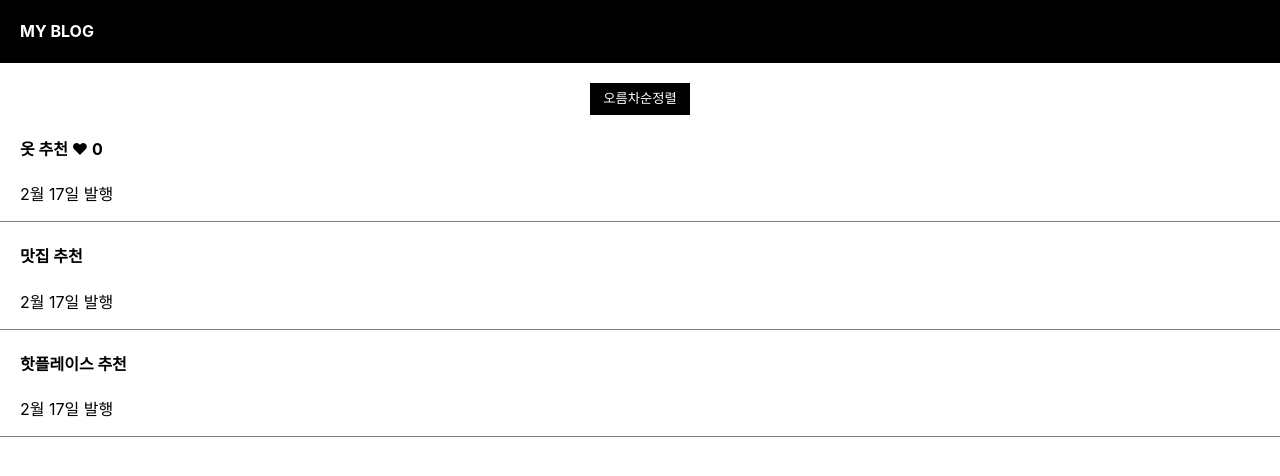
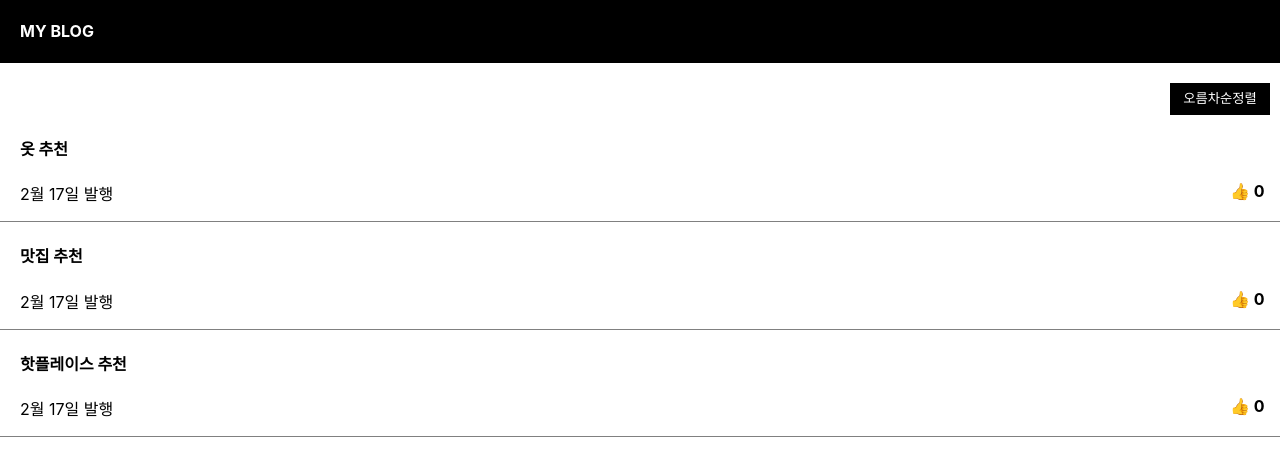
Before and after one commit to chaeeunSong/react_blog_app, a React (Create React App) app: page / in a window 1280 px wide. Shown: the top 476 px of the page. Built offline with nearby package versions, Linux system fonts and the light colour scheme.

Commit message:
코드 정리 및 레이아웃 수정 (map함수, array 응용)

```diff
--- a/src/App.css
+++ b/src/App.css
@@ -57,15 +57,22 @@ div{
 
 .like_icon{
   cursor:pointer;
+  float:right;
+  width:50px;
+  font-weight:bold;
 }
+
+.sort-box{width:100%; overflow:hidden;}
 
 .btn1{
   margin-top:20px;
+  margin-right:10px;
   width:100px;
   line-height:30px;
   border:0;
   background:#000000;
   color:#fff;
+  float:right;
 }
 
 .modal{
--- a/src/App.js
+++ b/src/App.js
@@ -6,8 +6,8 @@ function App() {
 
     let post = 'MY BLOG';
     let [title, titleChange] = useState(['옷 추천', '맛집 추천', '핫플레이스 추천']);
-    let [like, likePlus] = useState(0);
     let [modal, setModal] = useState(false);
+    let [like, likePlus] = useState( [0,0,0])
 
   return (
     <div className="App">
@@ -15,29 +15,36 @@ function App() {
             <h4>{post}</h4>
         </div>
 
-        <button className="btn1" onClick={()=> {
+        <div className="sort-box"><button className="btn1" onClick={()=> {
             let copy = [...title]
             copy = copy.sort()
             titleChange(copy)
-        }}>오름차순정렬</button>
+        }}>오름차순정렬</button></div>
 
 
-        <div className="list">
-            <h4>{ title[0] } <span className="like_icon" onClick={()=> {likePlus(like+1)}}>❤</span> {like}</h4>
-            <p>2월 17일 발행</p>
-        </div>
-        <div className="list">
-            <h4>{ title[1] }</h4>
-            <p>2월 17일 발행</p>
-        </div>
-        <div className="list">
-            <h4 onClick={()=>{setModal(!modal)}}>{ title[2] }</h4>
-            <p>2월 17일 발행</p>
-        </div>
+        {
+            title.map(function(a, i){
+                return (
+                    <div className="list" key={i}>
+                        <h4 onClick={()=>{setModal(!modal)}}>{ title[i] }</h4>
+                        <div className="like_icon" onClick={()=>{
+                            let likeCopy = [...like];
+                            likeCopy[i] = likeCopy[i] + 1;
+                            likePlus(likeCopy)
+                        }}>👍 {like[i]}</div>
+                        <p>2월 17일 발행</p>
+                    </div>
+                )
+            })
+        }
+
+
 
         {
             modal == true ? <Modal/> : null
         }
+
+
 
     </div>
   );
```
